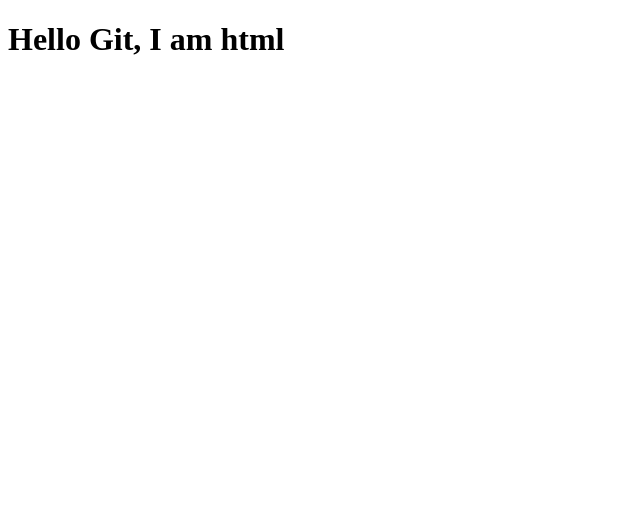
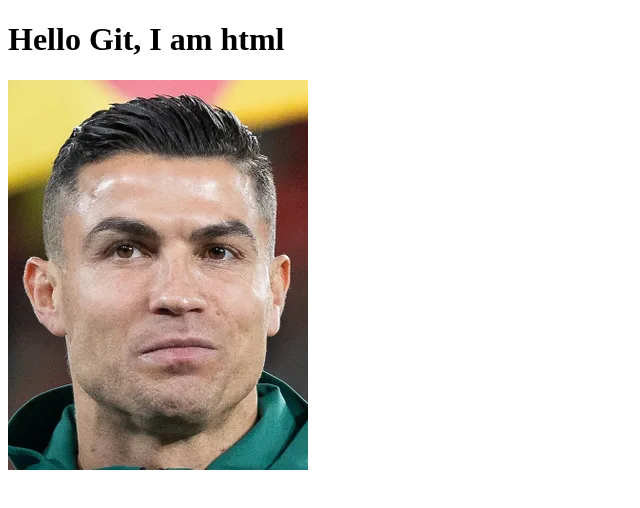
Before and after one commit to Tanmay0207/Learning_git_github, a plain HTML site: page index.html in a window 1280 px wide. Shown: the whole page, without its empty margins (0-640 px from the left). Drawn offline with Linux system fonts and the light colour scheme.

Commit message:
cr7 added

```diff
--- a/index.html
+++ b/index.html
@@ -11,7 +11,7 @@
  </head>
  <body>
     <h1>Hello Git, I am html</h1>
-
+   <img src="cr7.webp" alt="cr7">
     <!-- Javascript -->
     <script src="./app.js"></script>
  </body>
```
Also changed, not shown: cr7.webp (added).
